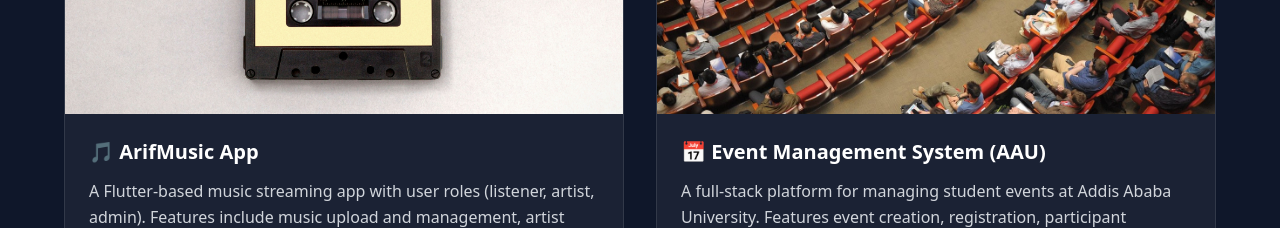
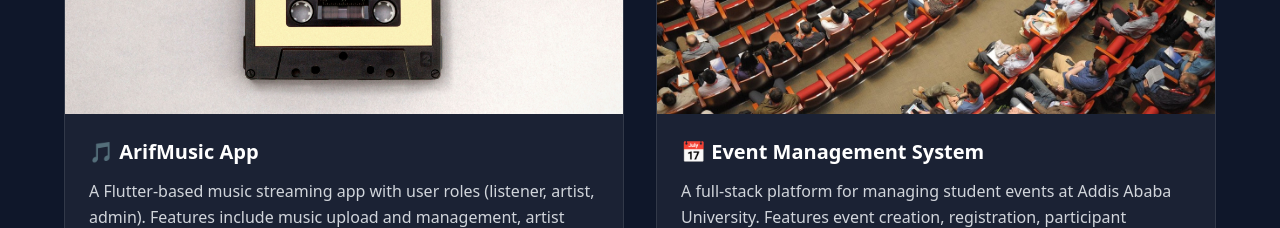
Before and after one commit to Bisrat-19/portfolio, a Next.js app: page / in a window 1280 px wide. Shown: the part 2580-2808 px from the top of the page. Built offline with nearby package versions, Linux system fonts and the light colour scheme.

Commit message:
some change

```diff
--- a/app/components/projects.tsx
+++ b/app/components/projects.tsx
@@ -37,7 +37,7 @@ export function Projects() {
       live: "#", // Replace with actual live URL if deployed
     },
     {
-      title: "📅 Event Management System (AAU)",
+      title: "📅 Event Management System",
       description:
         "A full-stack platform for managing student events at Addis Ababa University. Features event creation, registration, participant tracking, and role-based access for students, organizers, and admins.",
       tech: ["HTML", "CSS", "JavaScript", "NestJS", "PostgreSQL"],
```
Also changed, not shown: 1 other file (tests, documents, lock files or other folders).
